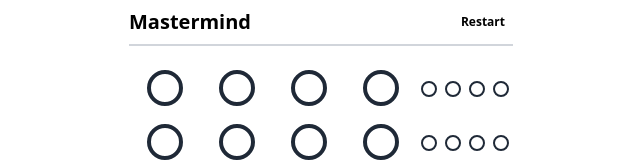
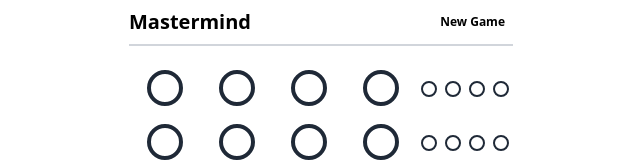
Before and after one commit to sajadhsm/mastermind, a React (Vite) app: page / in a window 1280 px wide. Shown: the top 162 px of the page, without its empty margins (319-959 px from the left). Built offline with nearby package versions, Linux system fonts and the light colour scheme.

Commit message:
feat: new game

```diff
--- a/src/components/Header.tsx
+++ b/src/components/Header.tsx
@@ -1,9 +1,16 @@
+import { useGame } from "../contexts/GameContext";
+
 const Header: React.VFC = () => {
+  const { dispatch } = useGame();
+
   return (
     <header className="flex justify-between items-center text-center border-b-2 border-gray-300 py-2 mb-4">
       <h1 className="text-xl font-bold">Mastermind</h1>
-      <button className="rounded-full py-1 px-2 text-xs font-bold hover:bg-gray-800 hover:text-white">
-        Restart
+      <button
+        className="rounded-full py-1 px-2 text-xs font-bold hover:bg-gray-800 hover:text-white"
+        onClick={() => dispatch({ type: "NEW_GAME" })}
+      >
+        New Game
       </button>
     </header>
   );
```
